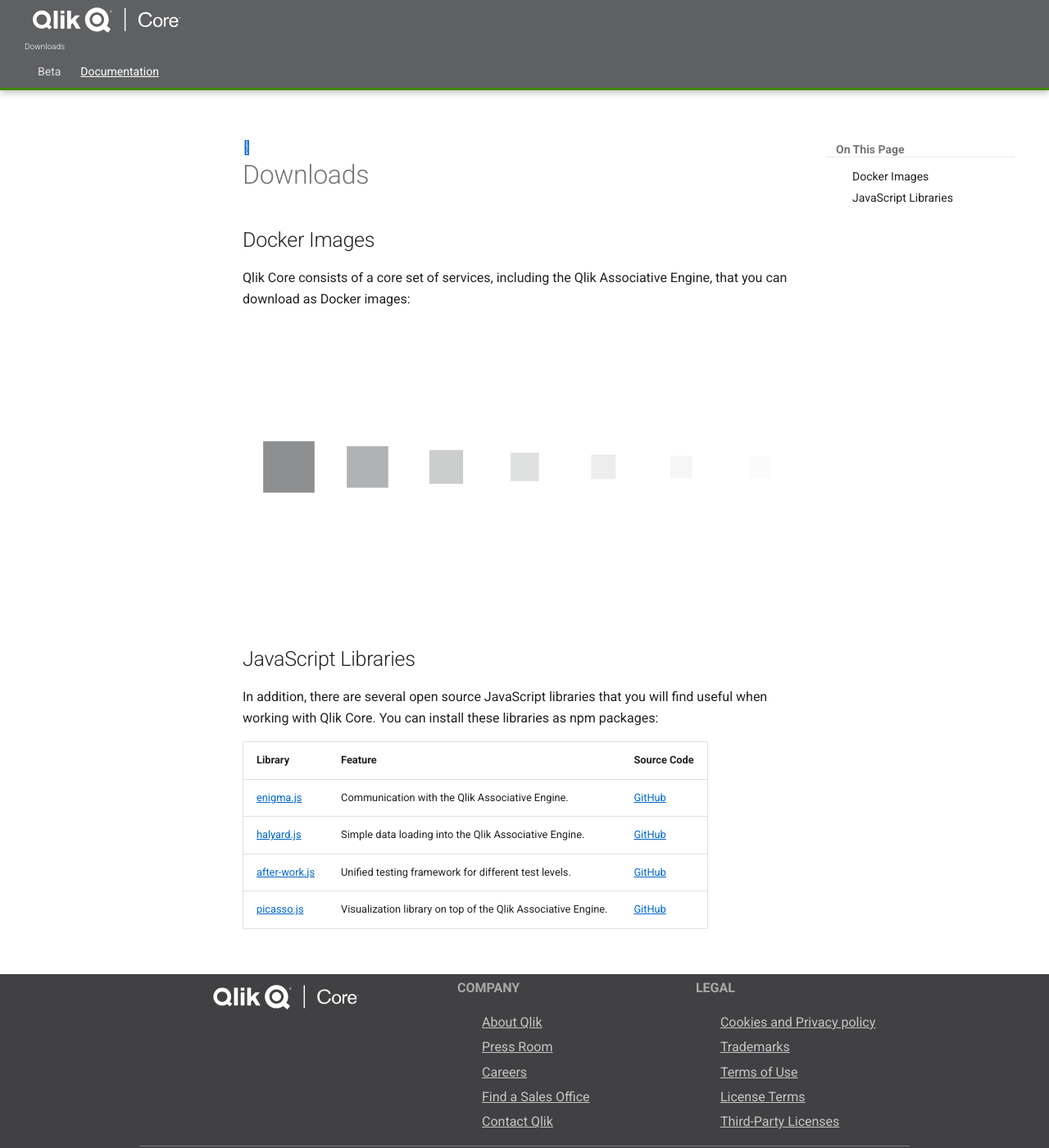
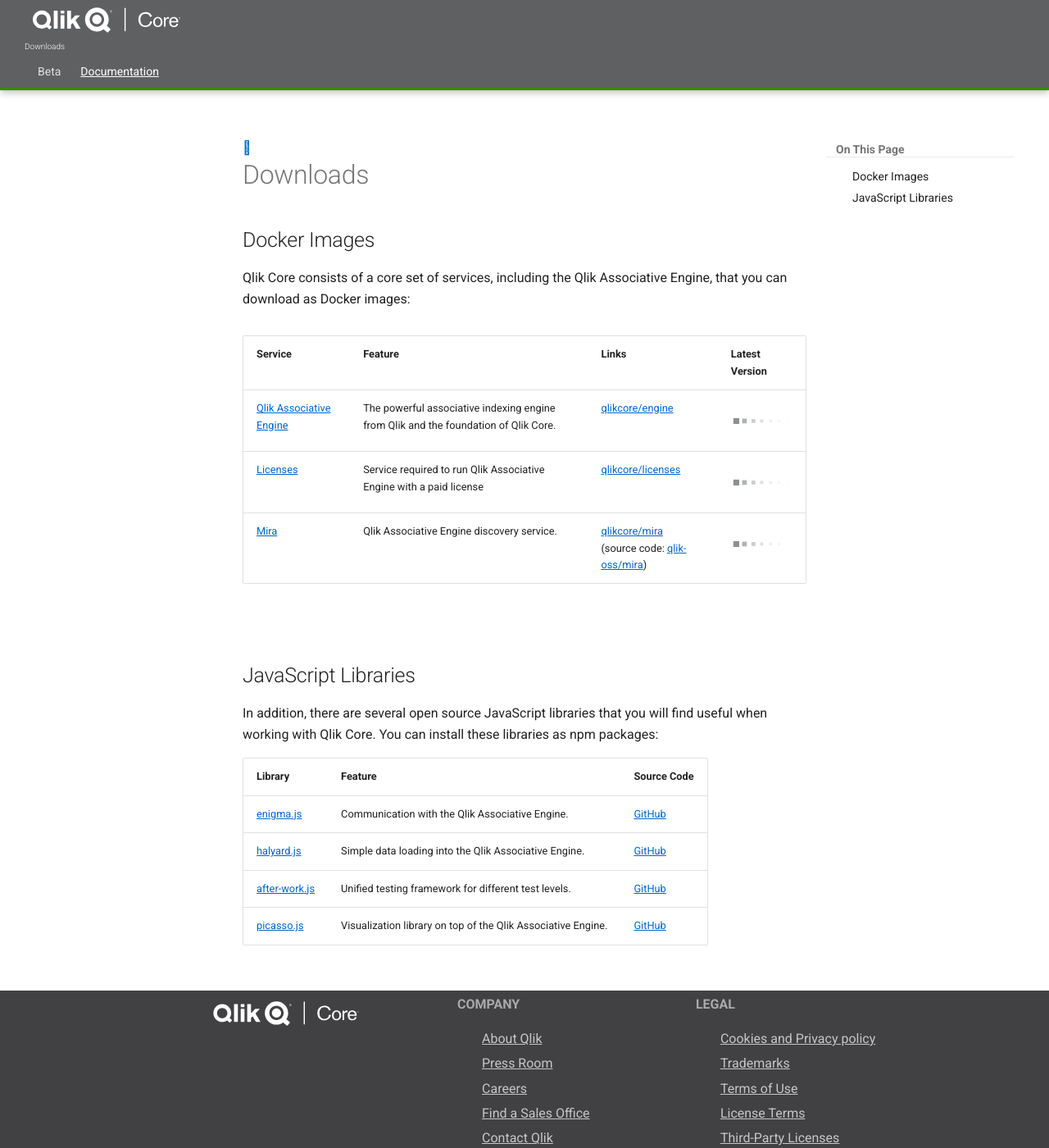
Before and after one commit to qlik-oss/core-website, an MkDocs documentation site: the page built from docs/docs/downloads.md, in a window 1280 px wide and 1400 px high. Shown: the whole window at 82% size. Built offline with MkDocs 1.6.1 and Material for MkDocs 9.7.7, drawn with Linux system fonts in a browser that asks for light colours; old or Windows-style settings are respelled for this version of MkDocs; some of the changed lines change nothing that is shown.

Commit message:
Remove table render dependency, use loader on each cell

```diff
--- a/docs/javascripts/downloads.js
+++ b/docs/javascripts/downloads.js
@@ -2,16 +2,6 @@
   const downloadsTableWrapper = document.getElementById('downloads-table-wrapper');
 
   if (downloadsTableWrapper) {
-    const loader = document.createElement('div');
-    loader.id = 'loader';
-    loader.className = 'dots';
-    for (let i = 0; i < 7; i++) {
-      const dot = document.createElement('div');
-      dot.className = 'dots__dot';
-      loader.appendChild(dot);
-    }
-    downloadsTableWrapper.appendChild(loader);
-
     const appId = '52e3297d-ceeb-45c9-bbe4-6069fe920760';
     const services = [
       {
@@ -39,6 +29,55 @@
         ],
       },
     ];
+
+    const loader = document.createElement('div');
+    loader.className = 'dots';
+    for (let i = 0; i < 7; i++) {
+      const dot = document.createElement('div');
+      dot.className = 'dots__dot';
+      loader.appendChild(dot);
+    }
+
+    const scrollWrap = document.createElement('div');
+    scrollWrap.className = 'md-typeset__scrollwrap';
+
+    const tableContainer = document.createElement('div');
+    tableContainer.className = 'md-typeset__table';
+    scrollWrap.appendChild(tableContainer);
+
+    const table = document.createElement('table');
+    tableContainer.appendChild(table);
+
+    const tableHeader = document.createElement('thead');
+    table.appendChild(tableHeader);
+
+    const tableHeaderRow = document.createElement('tr');
+    tableHeader.appendChild(tableHeaderRow);
+    ['Service', 'Feature', 'Links', 'Latest Version'].forEach(title => {
+      const cell = document.createElement('th');
+      cell.appendChild(document.createTextNode(title));
+      tableHeaderRow.appendChild(cell);
+    });
+
+    const tableBody = document.createElement('tbody');
+    table.appendChild(tableBody);
+
+    const latestChangesCells = [];
+    services.forEach(service => {
+      const tableBodyRow = document.createElement('tr');
+      tableBody.appendChild(tableBodyRow);
+      ['service', 'feature', 'link'].forEach(column => {
+        const cell = document.createElement('td');
+        cell.insertAdjacentHTML('beforeend', service[column]);
+        tableBodyRow.appendChild(cell);
+      });
+
+      const cell = document.createElement('td');
+      cell.appendChild(loader.cloneNode(true));
+      tableBodyRow.appendChild(cell);
+      latestChangesCells.push(cell);
+    })
+    downloadsTableWrapper.appendChild(scrollWrap);
 
     fetch('https://unpkg.com/enigma.js/schemas/12.34.11.json')
     .then(response => response.json())
@@ -69,32 +108,6 @@
         .then(obj => obj.getLayout())
         .then(layout => {
           const apis = layout.qHyperCube.qDataPages[0].qMatrix;
-
-          const scrollWrap = document.createElement('div');
-          scrollWrap.className = 'md-typeset__scrollwrap';
-
-          const tableContainer = document.createElement('div');
-          tableContainer.className = 'md-typeset__table';
-          scrollWrap.appendChild(tableContainer);
-
-          const table = document.createElement('table');
-          tableContainer.appendChild(table);
-
-          const tableHeader = document.createElement('thead');
-          table.appendChild(tableHeader);
-
-          const tableHeaderRow = document.createElement('tr');
-          tableHeader.appendChild(tableHeaderRow);
-          ['Service', 'Feature', 'Links', 'Latest Version'].forEach(title => {
-            const cell = document.createElement('th');
-            cell.appendChild(document.createTextNode(title));
-            tableHeaderRow.appendChild(cell);
-          });
-
-          const tableBody = document.createElement('tbody');
-          table.appendChild(tableBody);
-
-          services.forEach(service => {
           const cellTitle = api => `
             <div class="title">
               <span class="title__version">
@@ -162,24 +175,14 @@
             }</div>`;
           };
 
-            const tableBodyRow = document.createElement('tr');
-            tableBody.appendChild(tableBodyRow);
-            ['service', 'feature', 'link'].forEach(column => {
-              const cell = document.createElement('td');
-              cell.insertAdjacentHTML('beforeend', service[column]);
-              tableBodyRow.appendChild(cell);
-            });
-
-            const cell = document.createElement('td');
-            tableBodyRow.appendChild(cell);
-
+          latestChangesCells.forEach((cell, index) => {
+            const service = services[index]
             const serviceApis = apis.filter(api => service.apis.indexOf(api[0].qText) >= 0);
+            cell.innerText = '';
             cell.insertAdjacentHTML('beforeend', cellTitle(serviceApis[0]));
             serviceApis.forEach(api => cell.insertAdjacentHTML('beforeend', apiLink(api)));
             cell.insertAdjacentHTML('beforeend', changesCircles(serviceApis, [4, 5, 6, 7]));
           })
-
-          downloadsTableWrapper.replaceChild(scrollWrap, loader);
         })
         .then(() => doc.session.close());
       });
--- a/docs/stylesheets/downloads.css
+++ b/docs/stylesheets/downloads.css
@@ -1,9 +1,13 @@
+#downloads-table-wrapper {
+  min-height: 373px;
+}
+
 .dots {
   --timer: 1s;
   --delay: calc(var(--timer) * .4);
   --delay-coefficient: calc(var(--delay) * .25);
 
-  height: 353px;
+  height: 50px;
   display: flex;
   align-items: center;
   justify-content: space-evenly;
```
Lines whose indentation alone changed are shown as unchanged.
